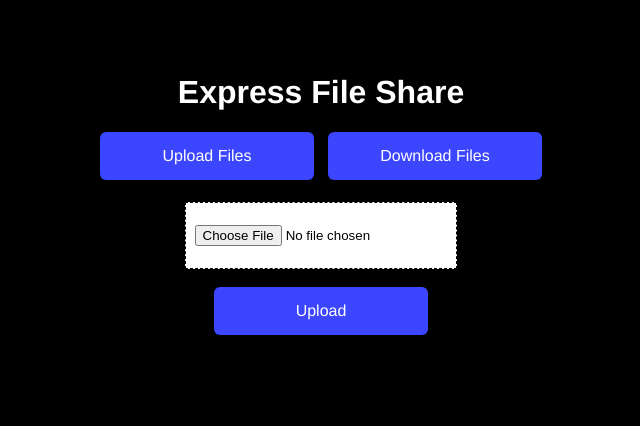
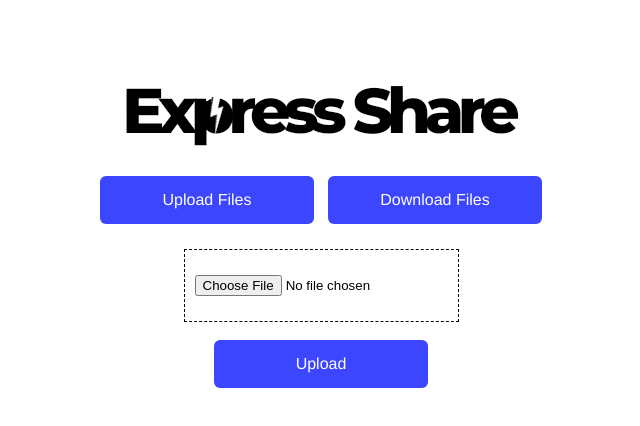
Before and after one commit to aniruddha76/Express-Share, a website: page public/index.html in a window 1280 px wide. Both pictures are taken after a click on the button "Upload Files". Shown: the whole page, without its empty margins (319-959 px from the left). Drawn offline with Linux system fonts and the light colour scheme.

Commit message:
File-Share Application using Express

```diff
--- a/public/index.css
+++ b/public/index.css
@@ -3,7 +3,7 @@ body{
     flex-direction: column;
     align-items: center;
     justify-content: center;
-    background-color: black;
+    background-color: #ffffff;
 }
 
 .container1{
@@ -12,7 +12,7 @@ body{
 }
 
 h1{
-    color: white;
+    color: rgb(0, 0, 0);
     font-family: 'Franklin Gothic Medium', 'Arial Narrow', Arial, sans-serif;
 }
 
--- a/public/index.html
+++ b/public/index.html
@@ -8,7 +8,7 @@
     <body>
         <center>
         <div class="container1">
-            <h1>Express File Share</h1>
+            <h1><img src="./ES-logo.png" /></h1>
             <button id="button1" class="btn" onclick="toggleState1()">Upload Files</button>
             <button id="button2" class="btn" onclick="toggleState2()">Download Files</button>
         </div>
@@ -20,7 +20,7 @@
             </form>
 
             <form action="/download" method="GET" style="display: none;" id="downloadSection">
-                <input type="text" id="inputValue" name="inputValue" placeholder="Enter Name of file to download"><br /><br />
+                <input type="text" id="inputValue" name="inputValue" placeholder="Enter Name of the File to Download"><br /><br />
                 <button id="download-btn" type="submit" class="btn" onclick="download()">Download</button>
             </form>
         </div>
@@ -37,11 +37,12 @@
         };
 
         function toggleState1() {
-            var downloadSection = document.getElementById("uploadSection");
-            if(downloadSection.style.display == "none") {
-                downloadSection.style.display = "block";
+            var uploadSection = document.getElementById("uploadSection");
+            if(uploadSection.style.display == "none") {
+                uploadSection.style.display = "block";
+                uploadSection.style.transition = "1s";
             } else {
-                downloadSection.style.display = "none";
+                uploadSection.style.display = "none";
             }
         }
 
```
Also changed, not shown: public/ES-logo.png (added).
